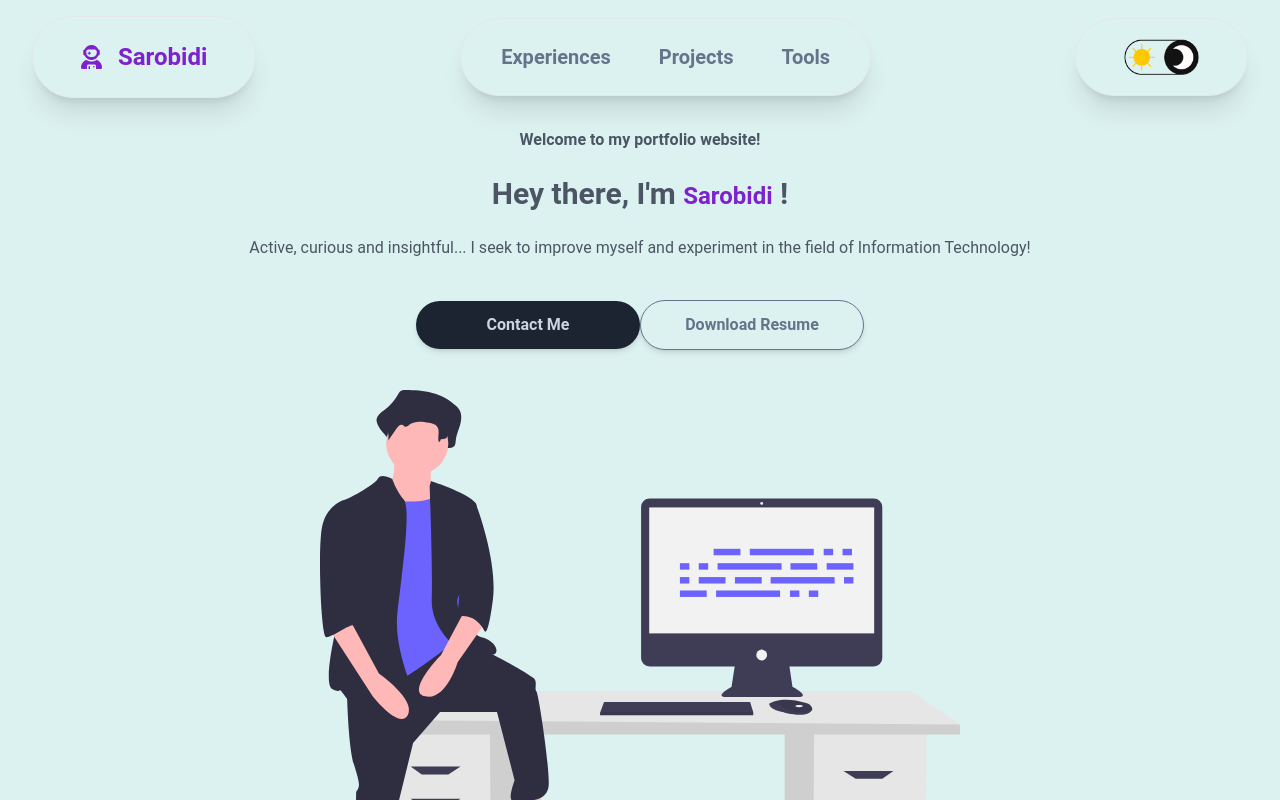
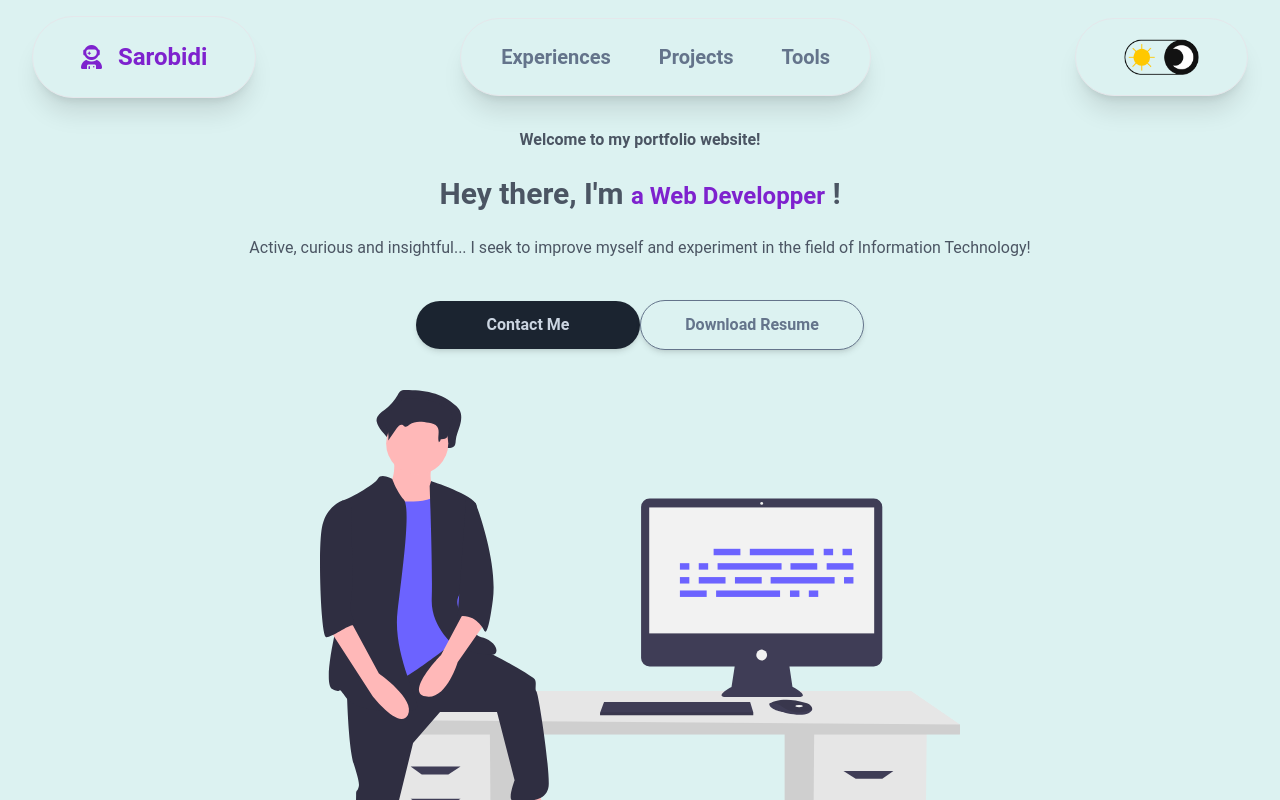
Before and after one commit to tsizehena223/portfolio2024, a React (Create React App) app: page / in a window 1280 px wide. Shown: the top 800 px of the page. Built offline with nearby package versions, Linux system fonts and the light colour scheme.

Commit message:
refactor: change words

```diff
--- a/src/pages/About.jsx
+++ b/src/pages/About.jsx
@@ -9,7 +9,7 @@ const About = ({ isDarkMode }) => {
         const index = setInterval(() => {
             setIndexWord((prevWord) => (prevWord == words.length - 1 ? 0 : prevWord + 1));
         }, 3000);
-        return clearInterval(index);
+        return () => clearInterval(index);
     }, [])
 
     return (
```
